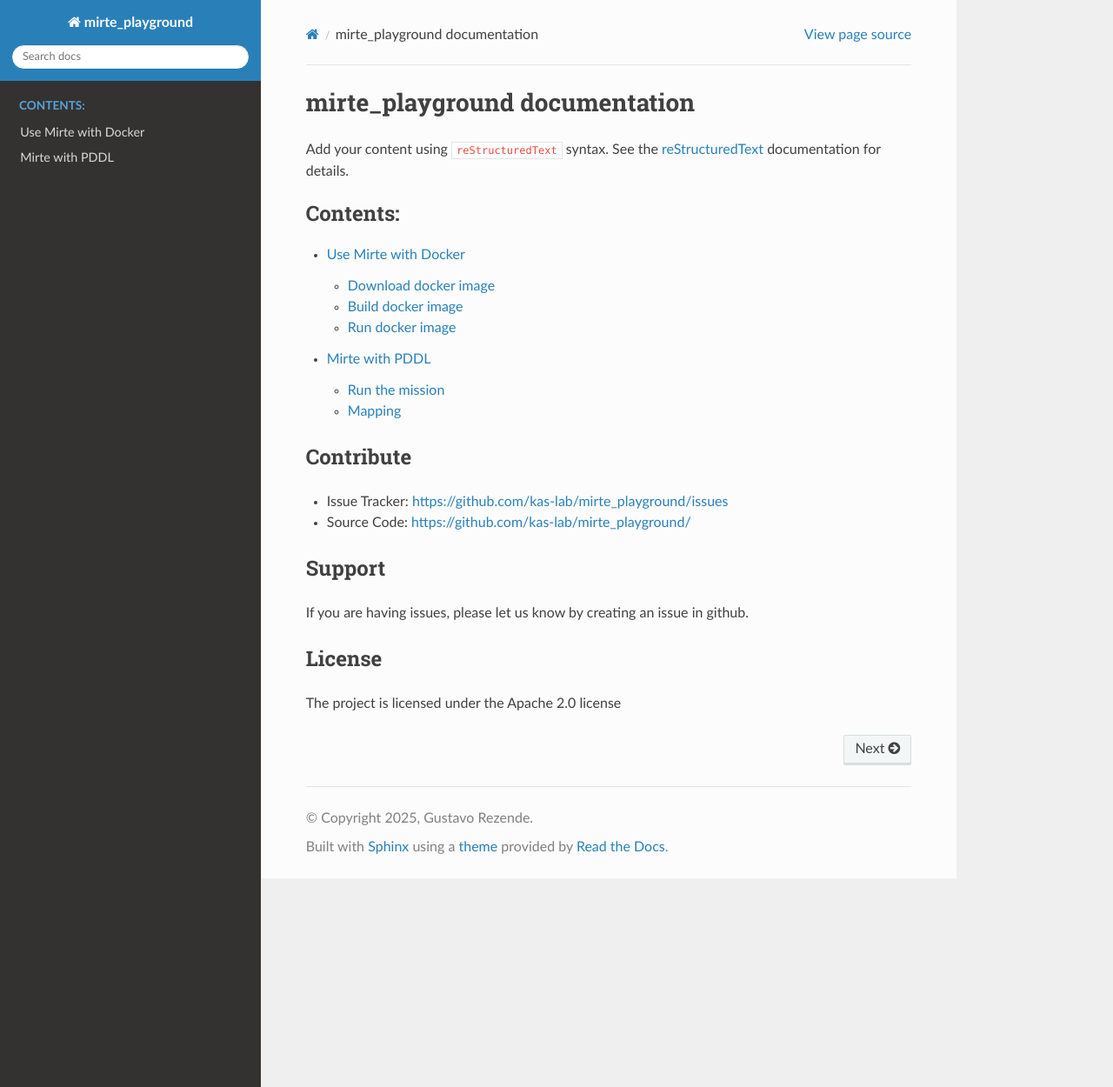
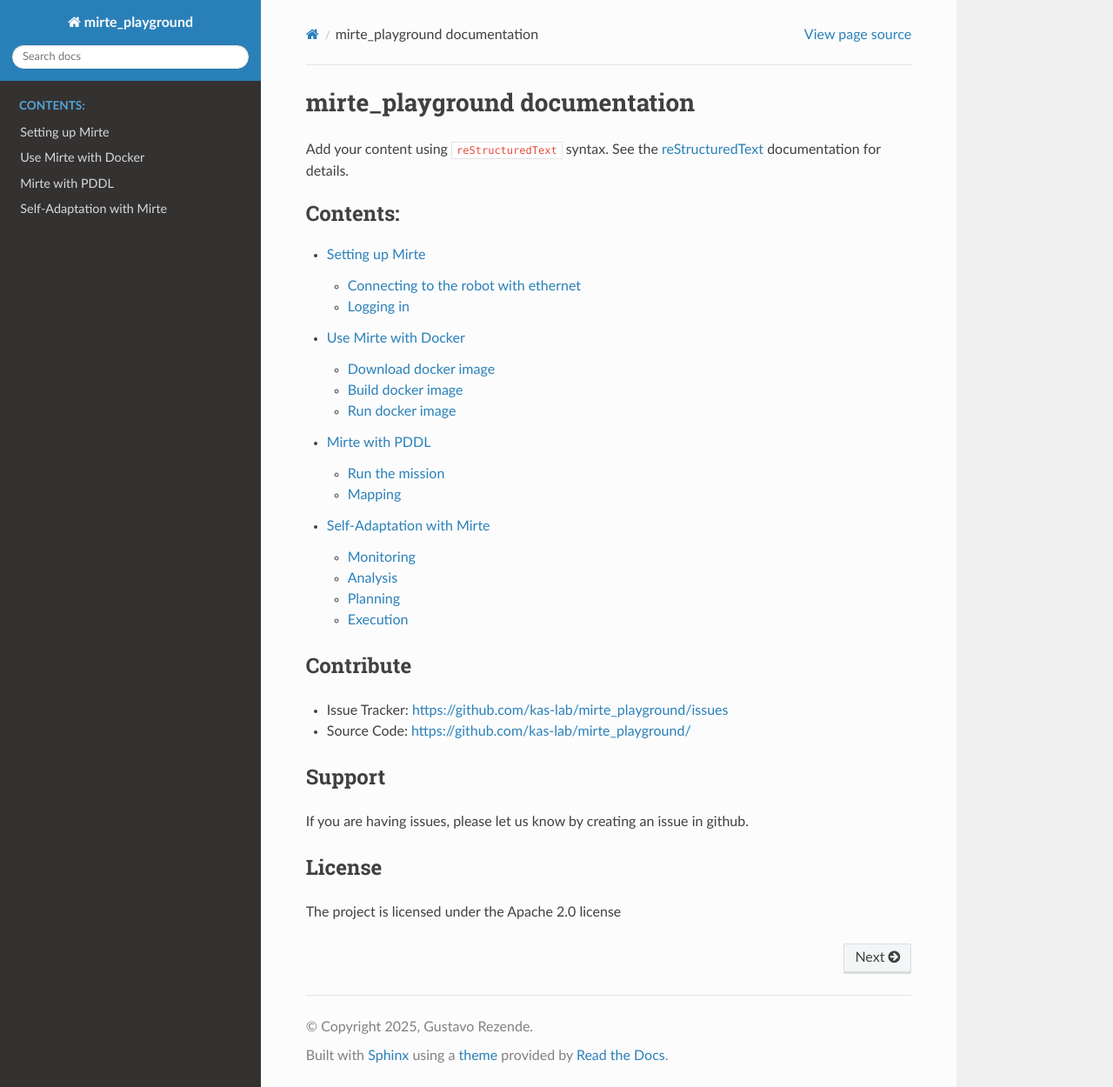
Before and after one commit to kas-lab/mirte_playground, a Sphinx documentation site: the page built from docs/source/index.rst, in a window 1280 px wide and 1250 px high. Shown: the whole window at 87% size. Built offline with Sphinx 7.4.7 and the Read the Docs theme 3.1.0, drawn with Linux system fonts in a browser that asks for light colours; some of the changed lines change nothing that is shown.

Commit message:
adaptation day instruction first version, docker almost done

````diff
--- a/docs/source/conf.py
+++ b/docs/source/conf.py
@@ -22,8 +22,9 @@ extensions = [
     "sphinx.ext.intersphinx",
     "sphinx_autodoc_typehints",
     "myst_parser",
-    'sphinx.ext.intersphinx',
-    'sphinxcontrib.youtube'
+    "sphinx.ext.intersphinx",
+    "sphinxcontrib.youtube",
+    "sphinx_copybutton",
 ]
 
 autosummary_generate = True
--- a/docs/source/index.rst
+++ b/docs/source/index.rst
@@ -15,8 +15,10 @@ documentation for details.
    :maxdepth: 2
    :caption: Contents:
 
+   mirte_setup
    docker
    mirte_pddl
+   mirte_rebet
 
 
 Contribute
--- /dev/null
+++ b/docs/source/mirte_rebet.md
@@ -0,0 +1,122 @@
+# Self-Adaptation with Mirte
+
+Welcome to the self-adaptation exercises.
+Now that you know a little bit about self-adaptation, it is time to put it into practice with your Mirte Master robot. These exercises revolve around the four phases of the MAPE-K loop (Monitoring, Analysis, Planning, and Execution). This will be implemented in the ReBeT (**Re**-configuration with **Be**havior **T**rees) framework.
+
+## Monitoring
+
+Robots like the Mirte Master produce lots of information. Mirte specifically publishes many ROS2 topics for you to consider in a self-adaptive system's monitoring. We specifically want to monitor information that tells us something about the current state of Mirte with regard to the quality attributes, like performance or safety, which matter to us.
+
+### System Reflection
+
+The system reflection node places data into the blackboard used by the nodes in the behavior tree. You can find its implementation in the `rebet_school/scripts/system_reflection.py` file.
+
+1. Add subscribers for the following topics:
+    - `/io/distance/rear_left`
+    - `/io/distance/rear_right`
+    - `/io/power/power_watcher`
+    - `/diagnostics`
+
+```{note}
+You can use the ROS2 command line interface to figure out the types of each of these topics to create the correct subscribers.
+```
+
+```{warning}
+The `/diagnostics` topic is used for publishing lots of different data. In the callback for this subscriber, you need to grab the key-value pair corresponding to the `Load Average (1 min)`. You are, of course, welcome to look at the other key-value pairs and choose to add more of these into the blackboard if you think they may be useful for analysis.
+```
+
+2. Ensure the messages received by the subscribers are placed in the blackboard using the appropriate client. Keep in mind you will need the names you choose for the blackboard entries later on.
+
+For both of these steps, the subscriber to the LaserScan topic serves as an example of what is expected.
+
+**Checking your work**: To see if you have done everything correctly, run the following command on a computer connected to Mirte:
+
+```bash
+ros2 launch rebet_school bringup_rebet_mirte.launch.py exercise:=monitoring
+```
+
+You should see the `mirte_arborist` terminal outputting the contents of the blackboard.
+
+## Analysis
+
+Analysis uses the information obtained during monitoring to determine if an adaptation is necessary. The necessity for adaptation is typically described through adaptation goals. In ReBeT, adaptation goals are expressed through quality requirements. For example, a safety quality requirement might be not to collide with any objects.
+
+ReBeT allows you to express quality requirements through a special kind of decorator node called a **QRDecorator**. These requirements express a constraint placed on the behavior tree nodes below them in the tree.
+
+In the `rebet_school/include/quality_requirements.hpp` file, you will find three QRDecorators declared. However, only the first one, `NoObjectsNearbyQR`, is defined. This QR corresponds to the quality requirement: *There shall be no objects within X percent of the lidar range of the robot*, with X being a threshold that can be specified through an input port to the quality requirement.
+
+1. Implement the `calculate_measure` method of `InTheWayQR`. The corresponding natural language quality requirement is: *The robot shall not pose an obstacle to humans standing behind it*. All the required input ports have already been declared for you. You can follow the example in `NoObjectsNearbyQR`.
+
+2. Implement the `calculate_measure` method of `CPULimitQR`. The corresponding natural language quality requirement is: *The robot's average CPU load over the last minute should never exceed X%*, where X is specified through an input port.
+
+3. (Optional) Incorporate the `BatteryState` message's information into an extension of the `CPULimitQR`. For example, you can add an *or* condition related to the number of watts consumed by the robot.
+
+```{warning}
+Not all the data required for calculating a measure may be available at the exact same time, or in the most up-to-date state. Please account for this in your implementation to prevent crashes. Additionally, not all data types always contain data. For example, the Mirte's sonar/lidar sensors simply return 'null' as a range when there is nothing within their range.
+```
+
+Before you can check your work, you need to fill in some missing details in the behavior tree specification using your QRs. You can use the following command to open Groot2, an IDE for behavior trees:
+
+```bash
+~/groot.AppImage
+```
+
+Within Groot, use the 'Load Project/File' button to open the file `src/rebet_school/trees/qrs_sleep`.
+You should now see a behavior tree containing the three quality decorators you just worked on.
+
+4. Wherever you see `<REPLACE>`, replace the string with the name for the corresponding blackboard entry you chose when completing step 2 of the Monitoring exercise. You can save your work by right-clicking the entries in the Project tree on the left.
+
+**Checking your work**: To see if you have done everything correctly, run the following command on a computer connected to Mirte:
+
+```bash
+ros2 launch rebet_school bringup_rebet_mirte.launch.py testing:=analysis
+```
+
+You should see entries in the blackboard corresponding to what is output by your QRDecorators. Depending on your chosen thresholds, you can watch as the status of your QRs change by, for example, putting your hand in front of Mirte's rear sonar sensors.
+
+## Planning
+
+Now that we know the quality requirements the system should fulfill, we should plan some adaptations to keep them satisfied at runtime.
+Within ReBeT, this is accomplished with a special kind of decorator node called an **AdaptDecorator**. These decorators contain a ROS2 node which is configured to adapt the software architecture of a ROS2 system. To do so, it makes use of a corresponding adaptation layer which processes requests from the AdaptDecorators and makes corresponding adaptations to ROS2 nodes, such as changing their parameters.
+
+In the `rebet_school/include/adapt_navtopose.hpp` file, you will find three AdaptDecorators declared. These three AdaptDecorators are specifically meant for changing nodes related to the Nav2 NavigateToPose action. We have pre-defined three methods: `decrease_max_velocity()`, `increase_max_velocity()`, and `change_path_planner(PathPlanner)`. `SimpleAdaptMaxVelocity` has been implemented already to demonstrate how AdaptDecorators work.
+
+1. Complete the implementation of `ComplexAdaptMaxVelocity`. This can be done by finishing the `evaluate_condition()` method. This method triggers any adaptations, through the three methods mentioned prior, when it returns true. Each of the three methods returns a boolean; they should return true as long as the adaptation is feasible. Changing to a maximum velocity lower than 0.0 would, for example, return false. For `ComplexAdaptMaxVelocity`, make an adaptation plan which considers the data from each of the three InputPorts, the status and metric of the Nearby QR, and the status of the InTheWay QR from the previous exercises.
+
+2. Complete the implementation of `AdaptPlanner`. You can assume we know from experimentation that SMAC uses more CPU than NavFn.
+
+3. (Optional) Also adjust the maximum velocity based on the CPU Usage status. You can add a metric defined in the CPU QR to the InputPorts and in the corresponding QR's implementation to make more fine-grained adaptation logic.
+
+## Execution
+
+The actual execution of adaptations as described in MAPE-K is already taken care of by the adaptation layer. Instead, in this exercise, you should design a behavior tree using all the new nodes you have just defined, as well as the `NavigateToPose` BTActionNode which has already been defined for you.
+
+Once again, you can open Groot as follows:
+
+```bash
+~/groot.AppImage
+```
+
+```{note}
+Pro tip! You can open multiple terminals into the docker container using the `docker exec -it mirte_playground bash` command in your system's terminal.
+```
+
+Once again, open the `qrs_sleep.xml` file from before. In the menu on the bottom left, you can select various BT nodes, including those you have just been defining.
+
+```{warning}
+If you added new ports to or changed existing ports of your decorators at any point, please ask Elvin to help you adjust the files to work with Groot properly.
+```
+
+1. Define a new tree (right-click in the project view on the left) which makes use of multiple `NavigateToPose` actions and the decorator nodes in tandem. The `action_name` port for `NavigateToPose` is `navigate_to_pose`. The format for poses is interpreted as the xyz of the position followed by the xyzw of the rotation. You should separate the parts by semicolons like this: `-8.0;1.7;0;0;0;0;0;`. When you are done, right-click your new tree and press "set as the main tree to execute." Then save your work.
+
+We recommend adding a Sleep action node of a few seconds as the first in your tree, to give you time to make sure everything is ready before the tree starts executing.
+
+2. Save the tree you made. Keep the name in mind; you will need it soon.
+
+Run the following command:
+
+```bash
+ros2 launch rebet_school bringup_rebet_mirte.launch.py exercise:=execution my_tree:=<name_from_step_2>
+```
+
+You will notice that Groot also opens. Instead of using it for editing, we will be using it to monitor the tree. Press the robot icon at the top left, input the port number 1667, and then press Connect. You should see the tree you made (keep in mind it needs to have been started) in action.
--- /dev/null
+++ b/docs/source/mirte_setup.md
@@ -0,0 +1,16 @@
+# Setting up Mirte
+
+## Connecting to the robot with ethernet
+If you connect it to your laptop, you'll need to change one setting to have your laptop give your robot an IP address. Go to settings, Network, Wired settings, IPv4, click on "Shared to other computers". See the attachment for the button. You might need to unplug and plug it back in after changing the settings.
+
+![Ethernet Settings Screenshot](images/ethernet_settings.png)
+
+
+The robot will probably get an IP in the 10.42.0.xx range. This should be visible on the screen or you can use AngryIpScanner to find it. The laptop with the ethernet cable can use that IP for SSH and ROS.
+
+Don't forget to change the setting back to Automatic when you want to connect to a normal network.
+
+## Logging in
+When trying to ssh into the robot, use ssh mirte@your_mirtes_ip_address. This requires the 'standard' password mirte_mirte the first time you do this, or your own password the next time. Run ssh-copy-id mirte@ip to never again having to enter the password again.
+
+You can use the VSCode remote ssh plugin to edit the files and open multiple terminals.
````
Also changed, not shown: docs/source/images/ethernet_settings.png (added), 2 other files.
